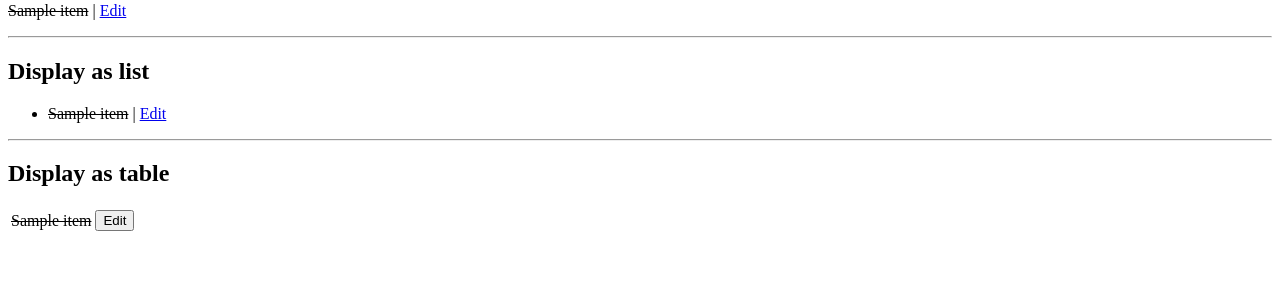
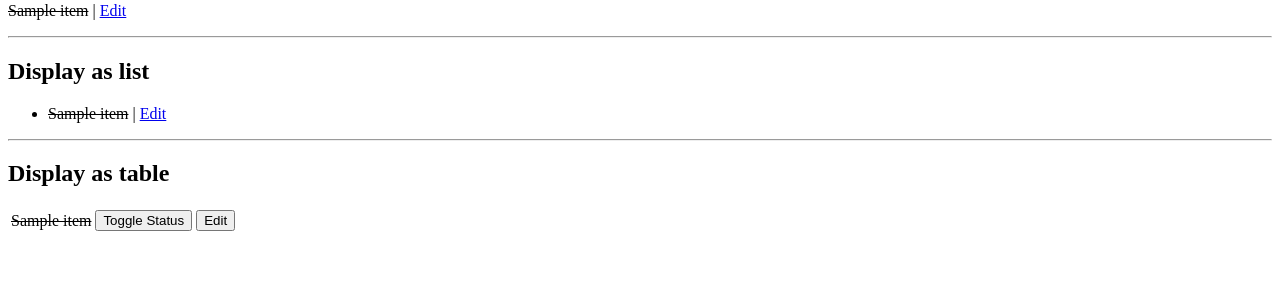
Before and after one commit to abonello/project_5, a Django app: a page that uses testing/templates/todo_list.html in a window 1280 px wide. Shown: the part 163-463 px from the top of the page. Run offline with Django 3.2, Linux system fonts and the light colour scheme; tables that the repository leaves empty hold one stand-in row (values such as "Sample post").

Commit message:
Implement status toggle

```diff
--- a/UniQueCorn/urls.py
+++ b/UniQueCorn/urls.py
@@ -15,7 +15,7 @@ Including another URLconf
 """
 from django.conf.urls import url
 from django.contrib import admin
-from testing.views import say_hello, render_test_template, test_todo_list, test_create_an_item, test_create_an_item_django_form, test_edit_an_item
+from testing.views import say_hello, render_test_template, test_todo_list, test_create_an_item, test_create_an_item_django_form, test_edit_an_item, test_toggle_status
 
 urlpatterns = [
     url(r'^admin/', admin.site.urls),
@@ -25,4 +25,5 @@ urlpatterns = [
     url(r'^add$', test_create_an_item),
     url(r'^add_django-form$', test_create_an_item_django_form),
     url(r'^edit/(?P<id>\d+)$', test_edit_an_item),
+    url(r'^toggle/(?P<id>\d+)$', test_toggle_status),
 ]
--- a/testing/templates/todo_list.html
+++ b/testing/templates/todo_list.html
@@ -61,6 +61,12 @@
             <td>{{ item.name }}</td>
             {% endif %}
             <td>
+                <form method="POST" action="toggle/{{ item.id }}">
+                    {% csrf_token %}
+                    <input type="submit" value="Toggle Status">
+                </form>
+            </td>
+            <td>
                 <!-- <a href="#">Edit</a> -->
                 <form method="GET" action="edit/{{ item.id }}"><input type="submit" value="Edit"></form>
             </td>
--- a/testing/views.py
+++ b/testing/views.py
@@ -50,3 +50,9 @@ def test_edit_an_item(request, id):
         form = ItemForm(instance=item)
 
     return render(request, 'add_item_django-form.html', {'form': form})
+
+def test_toggle_status(request, id):
+    item = get_object_or_404(Item, pk=id)
+    item.done = not item.done
+    item.save()
+    return redirect(test_todo_list)
```
Also changed, not shown: WORKING.md (+10 -1 lines).
